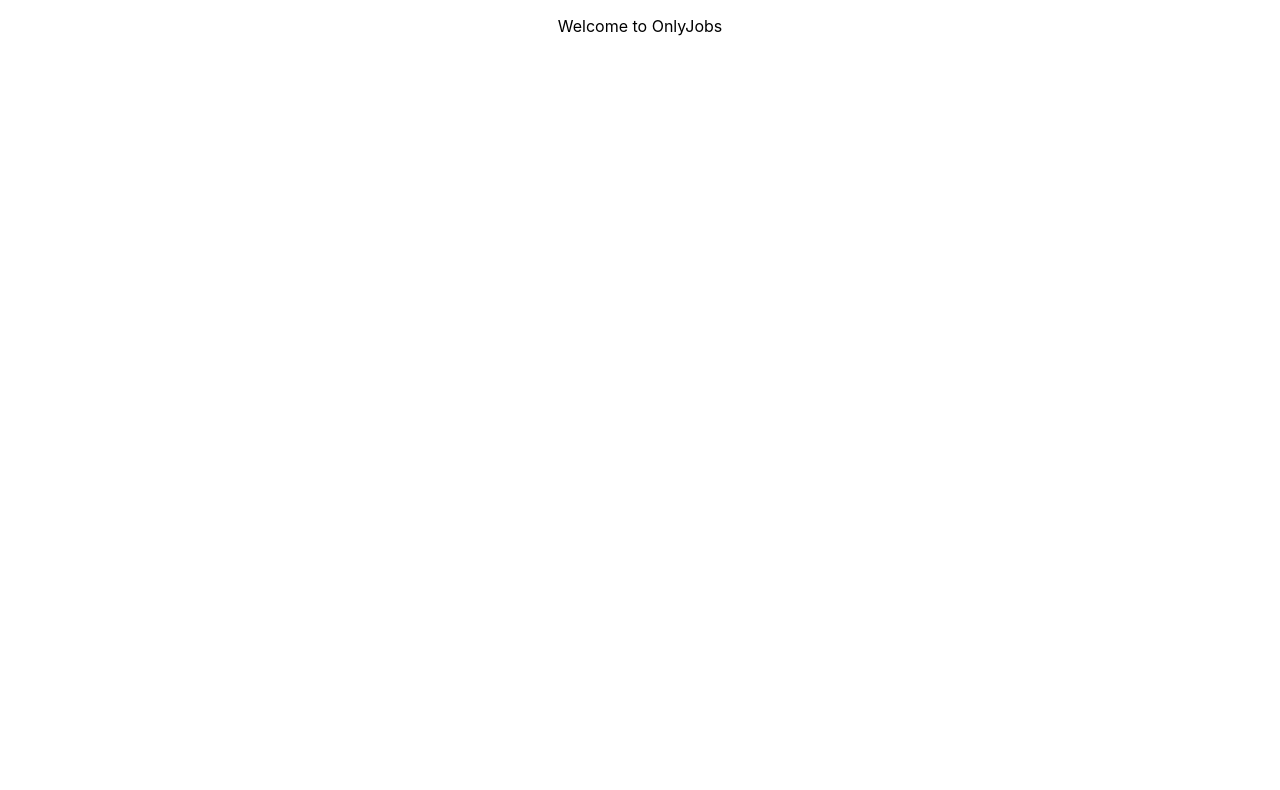
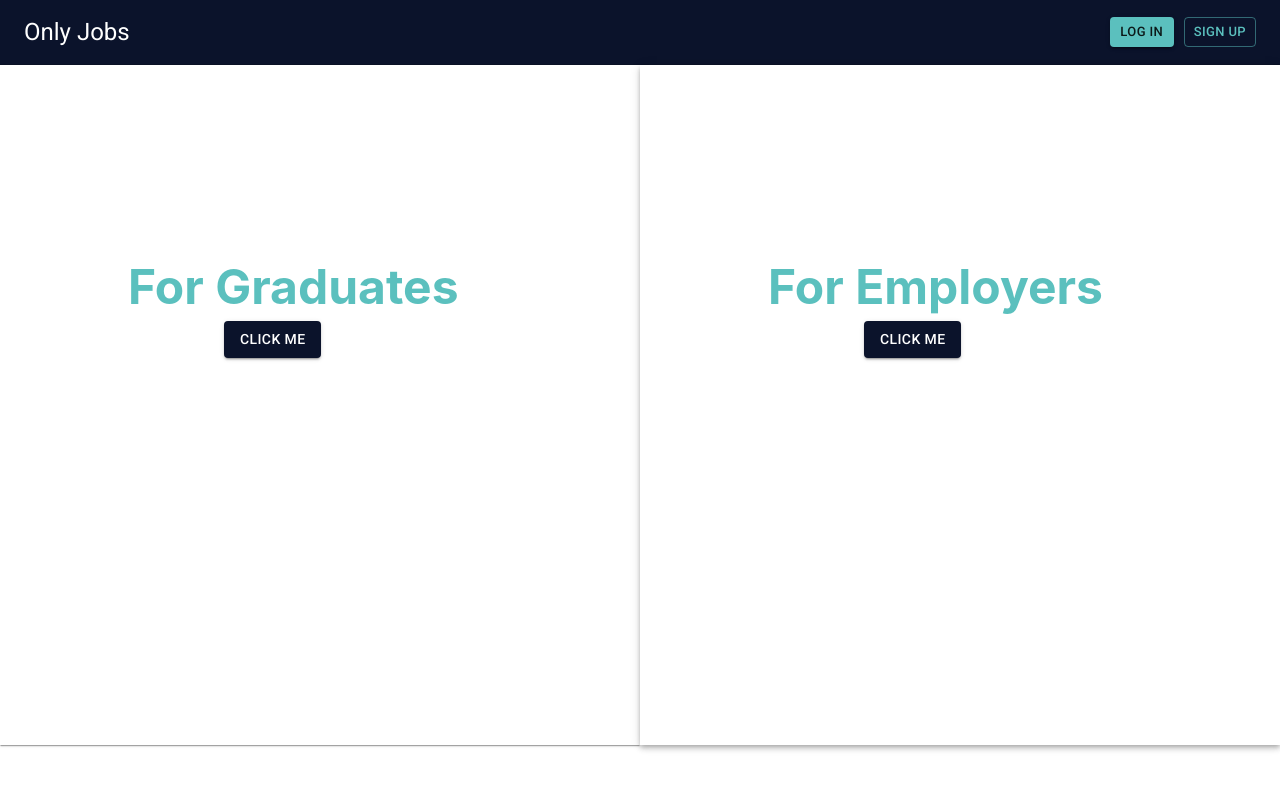
Before and after one commit to TeamLVNDR/OnlyJobs, a React (Create React App) app in the folder OnlyJobs/frontend/: page / in a window 1280 px wide. Shown: the top 790 px of the page. Built offline with nearby package versions, Linux system fonts and the light colour scheme.

Commit message:
initial landing page setup

```diff
--- a/OnlyJobs/frontend/package.json
+++ b/OnlyJobs/frontend/package.json
@@ -10,6 +10,7 @@
     "@testing-library/user-event": "^12.1.10",
     "react": "^17.0.1",
     "react-dom": "^17.0.1",
+    "react-router-dom": "^5.2.0",
     "react-scripts": "4.0.1",
     "web-vitals": "^0.2.4"
   },
--- a/OnlyJobs/frontend/public/index.html
+++ b/OnlyJobs/frontend/public/index.html
@@ -24,6 +24,7 @@
       work correctly both with client-side routing and a non-root public URL.
       Learn how to configure a non-root public URL by running `npm run build`.
     -->
+    <link rel="stylesheet" href="https://fonts.googleapis.com/css?family=Roboto:300,400,500,700&display=swap" />
     <title>React App</title>
   </head>
   <body>
--- a/OnlyJobs/frontend/src/App.css
+++ b/OnlyJobs/frontend/src/App.css
@@ -1,38 +1,7 @@
-.App {
-  text-align: center;
+html {
+  font-family: -apple-system, BlinkMacSystemFont, 'Segoe UI', Roboto, Oxygen, Ubuntu, Cantarell, 'Open Sans', 'Helvetica Neue', sans-serif;
 }
 
-.App-logo {
-  height: 40vmin;
-  pointer-events: none;
+.btn:not(:last-child) {
+  margin-right: 10px;
 }
-
-@media (prefers-reduced-motion: no-preference) {
-  .App-logo {
-    animation: App-logo-spin infinite 20s linear;
-  }
-}
-
-.App-header {
-  background-color: #282c34;
-  min-height: 100vh;
-  display: flex;
-  flex-direction: column;
-  align-items: center;
-  justify-content: center;
-  font-size: calc(10px + 2vmin);
-  color: white;
-}
-
-.App-link {
-  color: #61dafb;
-}
-
-@keyframes App-logo-spin {
-  from {
-    transform: rotate(0deg);
-  }
-  to {
-    transform: rotate(360deg);
-  }
-}
--- a/OnlyJobs/frontend/src/App.js
+++ b/OnlyJobs/frontend/src/App.js
@@ -1,10 +1,12 @@
-
 import './App.css';
+import Header from './components/Header';
+import LandingBody from './components/LandingBody';
 
 function App() {
   return (
     <div className="App">
-      <p>Welcome to OnlyJobs</p>
+      <Header />
+      <LandingBody />
     </div>
   );
 }
--- /dev/null
+++ b/OnlyJobs/frontend/src/components/Header.js
@@ -0,0 +1,56 @@
+import React from 'react';
+import { makeStyles } from '@material-ui/core/styles';
+import Toolbar from '@material-ui/core/Toolbar';
+import Button from '@material-ui/core/Button';
+import Typography from '@material-ui/core/Typography';
+
+const useStyles = makeStyles((theme) => ({
+  toolbar: {
+    borderBottom: `1px solid ${theme.palette.divider}`,
+    backgroundColor: '#0B132B',
+    color: '#FFFFFF',
+  },
+  toolbarTitle: {
+    flex: 1,
+  },
+  toolbarSecondary: {
+    justifyContent: 'space-between',
+    overflowX: 'auto',
+  },
+  toolbarLink: {
+    padding: theme.spacing(1),
+    flexShrink: 0,
+  },
+//   lightBtn: {
+//       color: theme.palette.primary.contrastText,
+//       border : `1px solid ${theme.palette.primary.contrastText}`
+//   },
+
+}));
+
+export default function Header(props) {
+  const classes = useStyles();
+
+  return (
+    <React.Fragment>
+      <Toolbar className={classes.toolbar}>
+        <Typography
+          component="h2"
+          variant="h5"
+          color="inherit"
+          align="left"
+          noWrap
+          className={classes.toolbarTitle}
+        >
+          Only Jobs
+        </Typography>
+        <Button className="btn" variant="contained" size="small" color='secondary'>
+          Log In
+        </Button>
+        <Button className="btn" variant="outlined" size="small" color='secondary'>
+          Sign up
+        </Button>
+      </Toolbar>
+    </React.Fragment>
+  );
+}
--- /dev/null
+++ b/OnlyJobs/frontend/src/components/LandingBody.js
@@ -0,0 +1,53 @@
+import { Button, makeStyles } from "@material-ui/core"
+import Grid from '@material-ui/core/Grid'
+import Paper from '@material-ui/core/Paper'
+
+
+const useStyles = makeStyles((theme) => ({
+    root: {
+    flexGrow: 1,
+    },
+    paper: {
+    padding: theme.spacing(0),
+    textAlign: 'center',
+    color: theme.palette.text.secondary,
+    height: '85vh',
+    fontSize: '3rem',
+    position: 'relative',
+    },
+    heroText: {
+        position: 'absolute',
+        margin: '30% 0 0 20%',
+        fontWeight: '700',
+        color: theme.palette.secondary.main,
+    },
+    button: {
+        position: 'absolute',
+        margin: '40% 0 0 -15%'
+    }
+}))
+
+const LandingBody = () => {
+    const classes = useStyles()
+
+    return (
+        <div className={classes.root}>
+            <Grid container spacing={0}>
+                <Grid item xs={6} >
+                    <Paper className={classes.paper} square={true}>
+                        <div className={classes.heroText}>For Graduates</div>
+                        <Button className={classes.button} variant="contained" color="primary" >Click Me</Button>
+                    </Paper>
+                </Grid>
+                <Grid item xs={6}>
+                    <Paper className={classes.paper} square={true} elevation={4}>
+                        <div className={classes.heroText}>For Employers</div>
+                        <Button className={classes.button} variant="contained" color="primary" >Click Me</Button>
+                    </Paper>
+                </Grid>
+            </Grid>
+        </div>
+    )
+}
+
+export default LandingBody
--- a/OnlyJobs/frontend/src/index.js
+++ b/OnlyJobs/frontend/src/index.js
@@ -3,10 +3,24 @@
 import './index.css';
 import App from './App';
 import reportWebVitals from './reportWebVitals';
+import { createMuiTheme, ThemeProvider } from '@material-ui/core/styles'
+
+const theme = createMuiTheme({
+  palette: {
+    primary: {
+      main: '#0B132B'
+    },
+    secondary: {
+      main: '#5BC0BE'
+    },
+  }
+})
 
 ReactDOM.render(
   <React.StrictMode>
-    <App />
+    <ThemeProvider theme={theme}>
+      <App />
+    </ThemeProvider>
   </React.StrictMode>,
   document.getElementById('root')
 );
```
Also changed, not shown: OnlyJobs/frontend/src/components/SignIn.js (added, +117 -0 lines), 1 other file (tests, documents, lock files or other folders).
